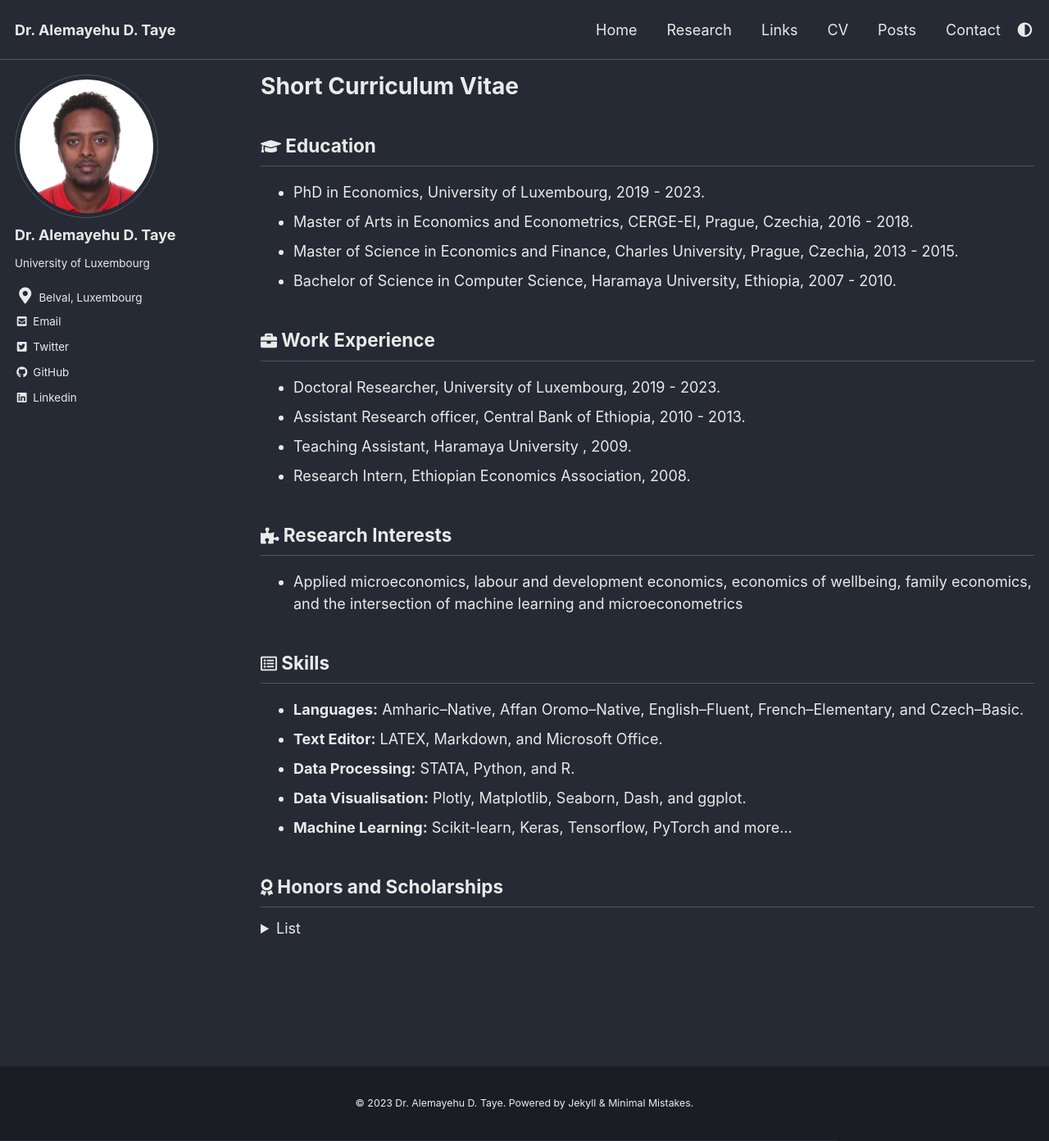
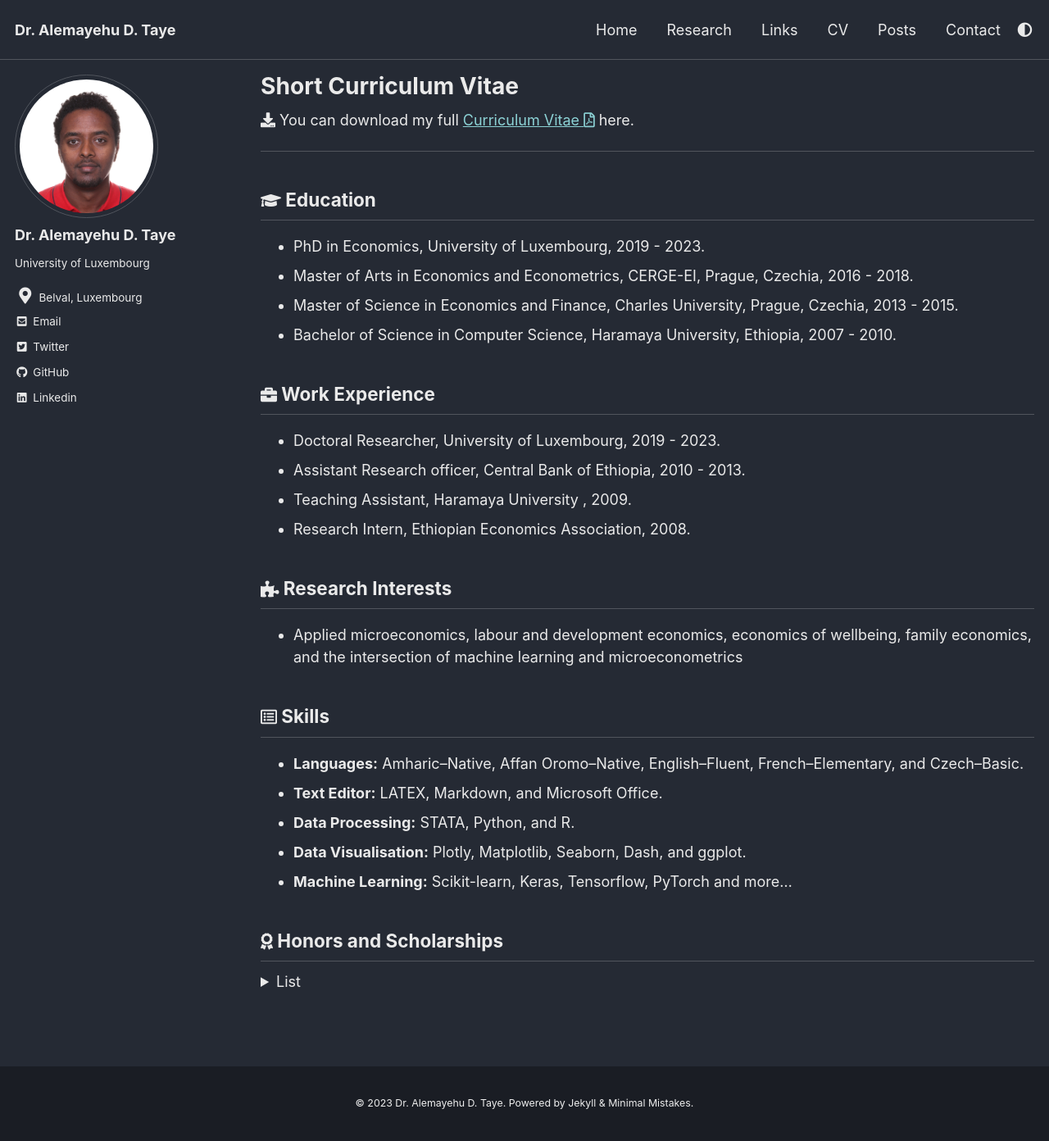
Before and after one commit to AlexTaye/AlexTAYE, a Jekyll site: the page built from _pages/CV.md, in a window 1280 px wide and 1392 px high. Shown: the whole window at 82% size. Built offline with Jekyll 4.4.1, drawn with Linux system fonts in a browser that asks for light colours; cached includes are drawn as plain includes.

Commit message:
Update CV.md

```diff
--- a/_pages/CV.md
+++ b/_pages/CV.md
@@ -13,6 +13,9 @@ toc_icon: "gear"
 ## Alemayehu D. Taye
 [Email](mailto:alemsight@gmail.com) | [LinkedIn](https://www.linkedin.com/in/alex2446/) | [GitHub](https://github.com/alextaye)
 -->
+<i class='fas fa-download' style='font-size:18px'></i> You can download my full <a target="_blank" href="/_pages/Taye_cv.pdf">Curriculum Vitae <i class="far fa-file-pdf"></i></a> here.
+
+***
 
 ## <i class='fas fa-graduation-cap' style='font-size:20px'></i> Education
 
```
